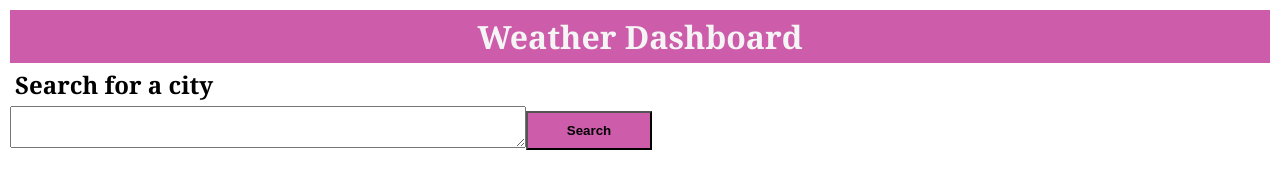
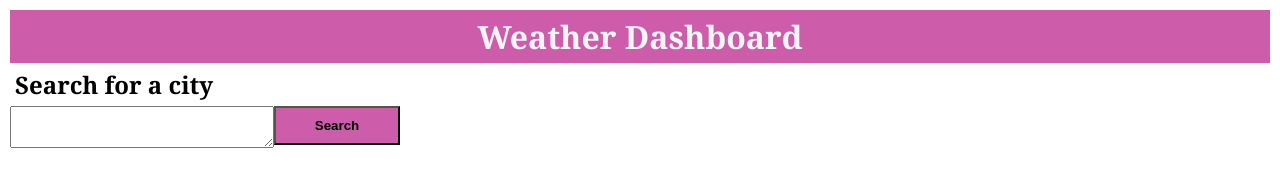
Before and after one commit to AubreyHatake/Weather-Dashboard, a plain HTML site: page index.html in a window 1280 px wide. Drawn offline with Linux system fonts and the light colour scheme.

Commit message:
creating variables

```diff
--- a/index.html
+++ b/index.html
@@ -13,7 +13,7 @@
 <body>
   <div class="hero">Search for a city</div>
   <textarea>  </textarea>
-    <button class="button"> Search </button>
+    <button class="btn"> Search </button>
 
     <div>
 
--- a/script.js
+++ b/script.js
@@ -1,8 +1,13 @@
 // Variables will go here
+var btn = document.querySelector('.btn');
+var weatherApi = "7383a191eb96b83d8fa7439817a5636c";
+var city;
 
+function x () {
+    console.log("You clicked a button");
+};
 
-
-
+btn.addEventListener("click", x);
 
 
 
--- a/style.css
+++ b/style.css
@@ -21,12 +21,12 @@ h1 {
 
 textarea {
     float: left;
-    height: 20%;
-    width: 40%;
+    height: 80%;
+    width: 20%;
 }
 
-.button {
-    margin-top: 5px;
+button {
+    display: block;
     padding: 10px;
     float: left;
     font-weight: bold;
```
